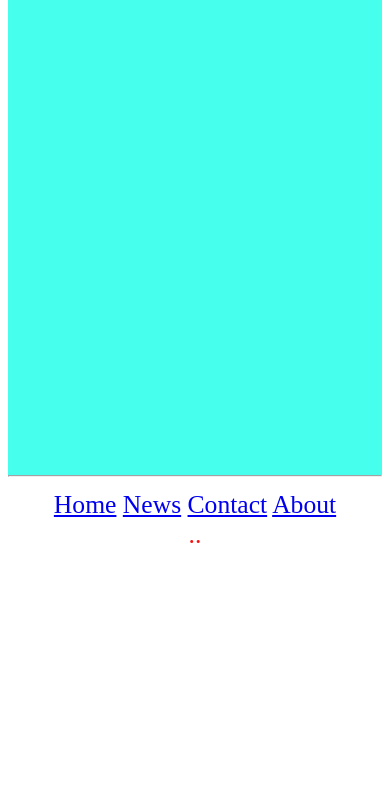
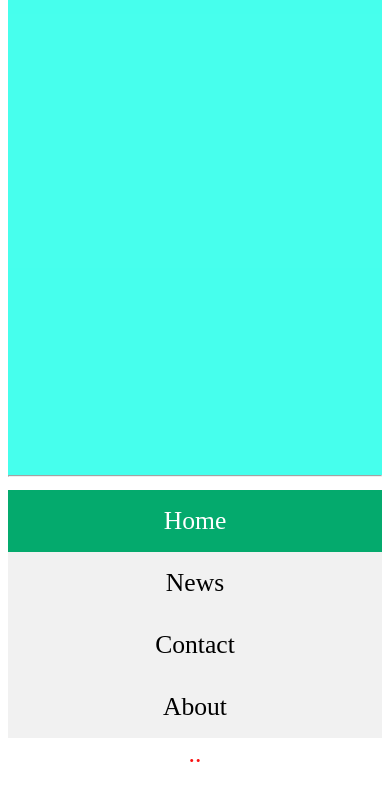
Before and after one commit to rirehkemper/MyProfile, a plain HTML site: page index.html in a window 390 px wide. Shown: the part 3543-4343 px from the top of the page. Before the commit the page ends 4101 px from the top, so only its background shows below. Drawn offline with Linux system fonts and the light colour scheme.

Commit message:
Update style.css

```diff
--- a/style.css
+++ b/style.css
@@ -45,3 +45,59 @@ body {
   border-left: 6px solid 0000ff80;
   height: 500px;
 }
+/*The side navigation menu */
+.sidebar {
+  margin: 0;
+  padding: 0;
+  width: 200px;
+  background-color: #f1f1f1;
+  position: fixed;
+  height: 100%;
+  overflow: auto;
+}
+
+/* Sidebar links */
+.sidebar a {
+  display: block;
+  color: black;
+  padding: 16px;
+  text-decoration: none;
+}
+
+/* Active/current link */
+.sidebar a.active {
+  background-color: #04AA6D;
+  color: white;
+}
+
+/* Links on mouse-over */
+.sidebar a:hover:not(.active) {
+  background-color: #555;
+  color: white;
+}
+
+/* Page content. The value of the margin-left property should match the value of the sidebar's width property */
+div.content {
+  margin-left: 200px;
+  padding: 1px 16px;
+  height: 1000px;
+}
+
+/* On screens that are less than 700px wide, make the sidebar into a topbar */
+@media screen and (max-width: 700px) {
+  .sidebar {
+    width: 100%;
+    height: auto;
+    position: relative;
+  }
+  .sidebar a {float: left;}
+  div.content {margin-left: 0;}
+}
+
+/* On screens that are less than 400px, display the bar vertically, instead of horizontally */
+@media screen and (max-width: 400px) {
+  .sidebar a {
+    text-align: center;
+    float: none;
+  }
+}
```
